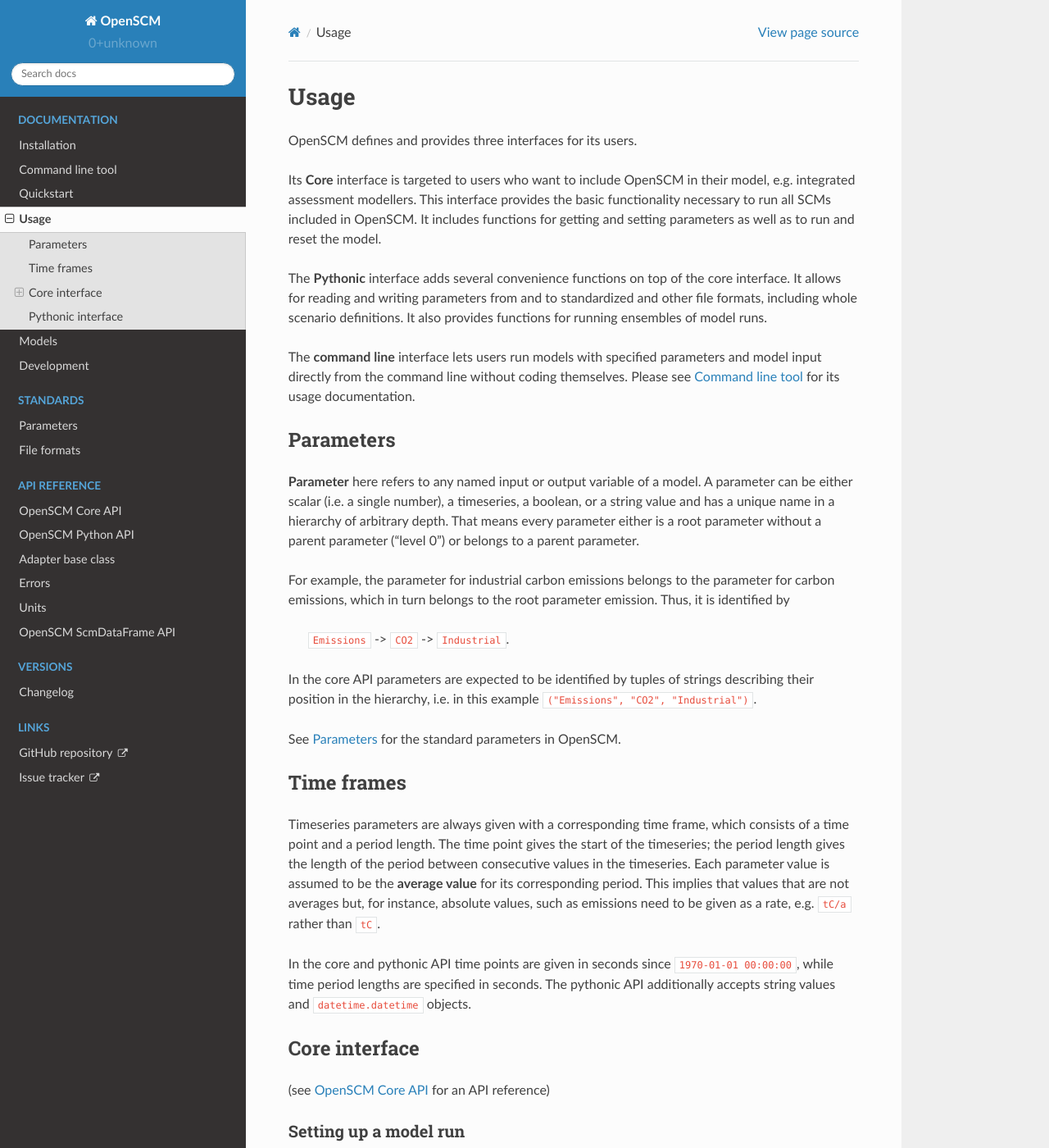
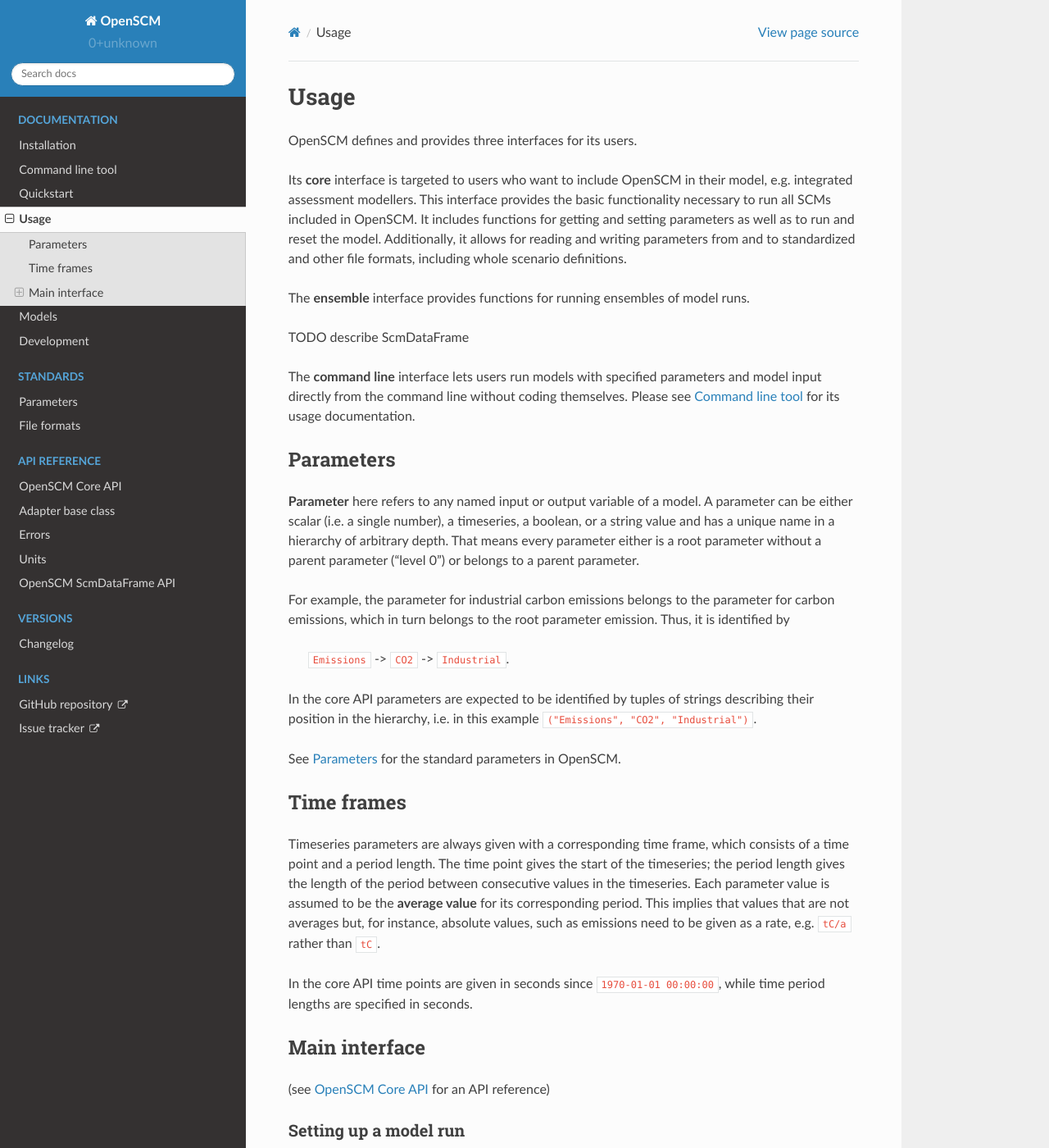
Before and after one commit to openscm/openscm, a Sphinx documentation site: the page built from docs/usage.rst, in a window 1280 px wide and 1400 px high. Shown: the whole window at 82% size. Built offline with Sphinx 7.4.7 and the Read the Docs theme 2.0.0, drawn with Linux system fonts in a browser that asks for light colours; some of the changed text lies outside the part shown.

Commit message:
Adjust docs

```diff
--- a/README.rst
+++ b/README.rst
@@ -20,10 +20,6 @@
 reading and writing such files. It further adds convenience functions
 and easily enables ensemble runs, e.g. for scenario assessment or
 model tuning.
-
-Being designed as a programming-language agnostic interface and
-standard in mind, this will be the reference implementation in
-Python 3.
 
 This OpenSCM implementation comes with a command line tool
 ``openscm``.
--- a/docs/index.rst
+++ b/docs/index.rst
@@ -35,7 +35,6 @@
     :caption: API reference
 
     core
-    openscm
     adapter
     errors
     units
--- a/docs/openscm.rst
+++ /dev/null
@@ -1,6 +0,0 @@
-.. _openscm-python-reference:
-
-OpenSCM Python API
-------------------
-
-.. automodule:: openscm.openscm
--- a/docs/usage.rst
+++ b/docs/usage.rst
@@ -3,17 +3,18 @@
 
 OpenSCM defines and provides three interfaces for its users.
 
-Its **Core** interface is targeted to users who want to include
+Its **core** interface is targeted to users who want to include
 OpenSCM in their model, e.g. integrated assessment modellers. This
 interface provides the basic functionality necessary to run all SCMs
 included in OpenSCM. It includes functions for getting and setting
-parameters as well as to run and reset the model.
+parameters as well as to run and reset the model. Additionally, it
+allows for reading and writing parameters from and to standardized and
+other file formats, including whole scenario definitions.
 
-The **Pythonic** interface adds several convenience functions on top
-of the core interface. It allows for reading and writing parameters
-from and to standardized and other file formats, including whole
-scenario definitions. It also provides functions for running ensembles
-of model runs.
+The **ensemble** interface provides functions for running ensembles of
+model runs.
+
+TODO describe ScmDataFrame
 
 The **command line** interface lets users run models with specified
 parameters and model input directly from the command line without
@@ -61,13 +62,11 @@
 but, for instance, absolute values, such as emissions need to be given
 as a rate, e.g. ``tC/a`` rather than ``tC``.
 
-In the core and pythonic API time points are given in seconds since
-``1970-01-01 00:00:00``, while time period lengths are specified in
-seconds. The pythonic API additionally accepts string values and
-``datetime.datetime`` objects.
+In the core API time points are given in seconds since ``1970-01-01
+00:00:00``, while time period lengths are specified in seconds.
 
 
-Core interface
+Main interface
 --------------
 
 (see :ref:`core-reference` for an API reference)
@@ -75,19 +74,19 @@
 Setting up a model run
 **********************
 
-A model run is represented by a :class:`openscm.core.Core` object
+A model run is represented by a :class:`openscm.OpenSCM` object
 specifying the underlying SCM and start and end time:
 
 .. code:: python
 
-    from openscm.core import Core as ModelRun
+    from openscm import OpenSCM
     from datetime import datetime, timedelta
 
     start_time = datetime(2006, 1, 1).timestamp()
     year_seconds = timedelta(365).total_seconds()
     # use year_seconds since models do not account for leap years
     stop_time = start_time + (2100 - 2006) * year_seconds
-    model_run = ModelRun("DICE", start_time, stop_time)
+    model_run = OpenSCM("DICE", start_time, stop_time)
 
 .. _get-set-parameters:
 
@@ -104,7 +103,7 @@
 
 Unit and time frame have to be specified when requesting a
 :class:`~openscm.parameter_views.ParameterView` from the
-:class:`~openscm.core.Core`'s :class:`~openscm.core.ParameterSet`
+:class:`~openscm.OpenSCM`'s :class:`~openscm.core.ParameterSet`
 property called ``parameters`` using one of the following functions:
 
 - :func:`~openscm.core.ParameterSet.get_scalar_view` returns a
@@ -190,7 +189,7 @@
 Running the model
 *****************
 
-The model is simply run by calling the :func:`~openscm.core.Core.run`
+The model is simply run by calling the :func:`~openscm.OpenSCM.run`
 function:
 
 .. code:: python
@@ -204,7 +203,7 @@
 the model itself.
 
 After the run the model is reset, so the
-:func:`~openscm.core.Core.run` function can be called again (setting
+:func:`~openscm.OpenSCM.run` function can be called again (setting
 parameters to new values before, if desired).
 
 Getting output parameters
@@ -220,9 +219,3 @@
         ("Temperature", "Surface"), ("World",), "degC", start_time, year_seconds
     )
     print(gmt.get())
-
-
-Pythonic interface
-------------------
-
-(see :ref:`openscm-python-reference` for an API reference)
```
Also changed, not shown: docs/static/schema.png, docs/static/schema_small.png, 8 other files.
